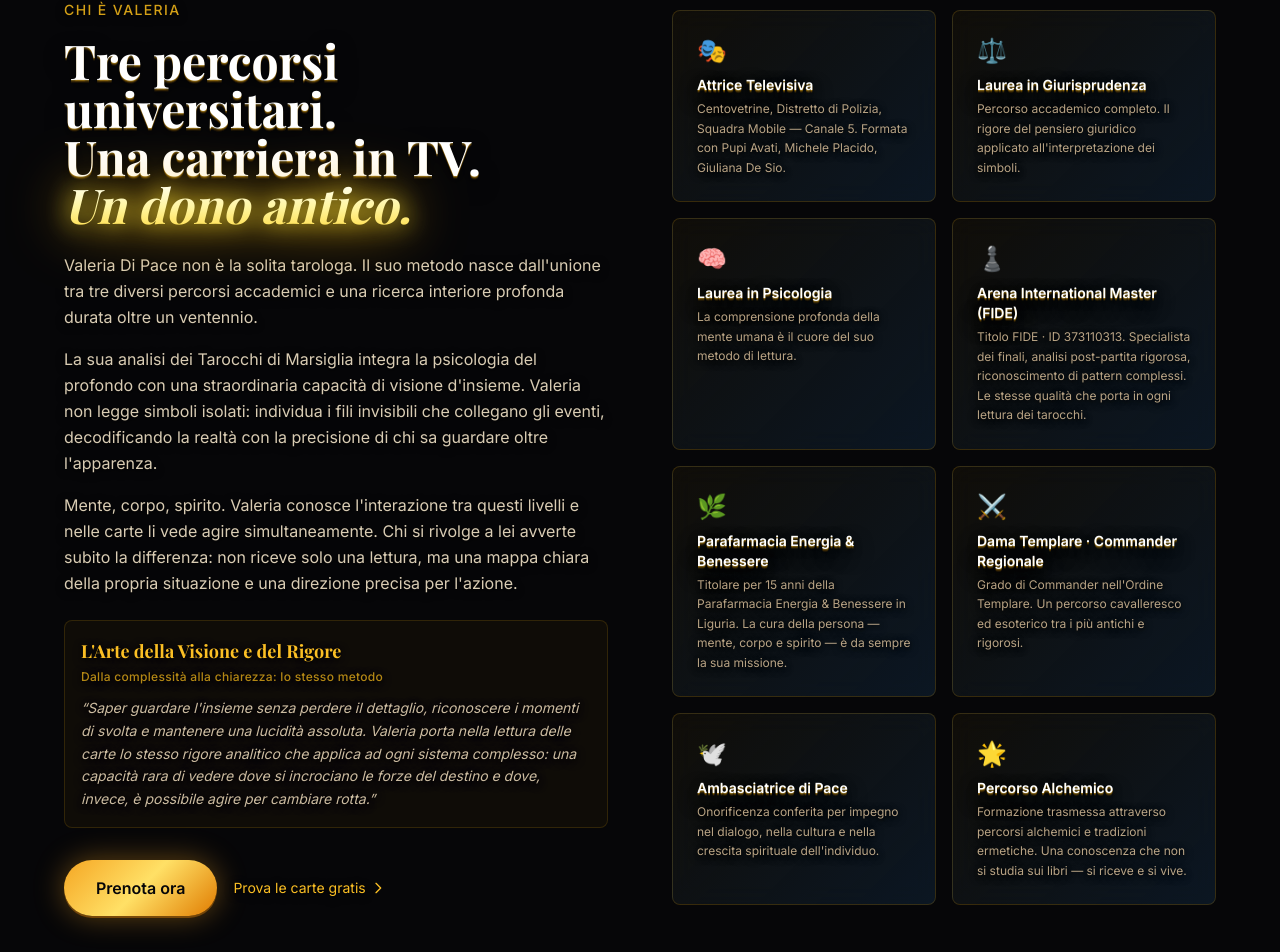
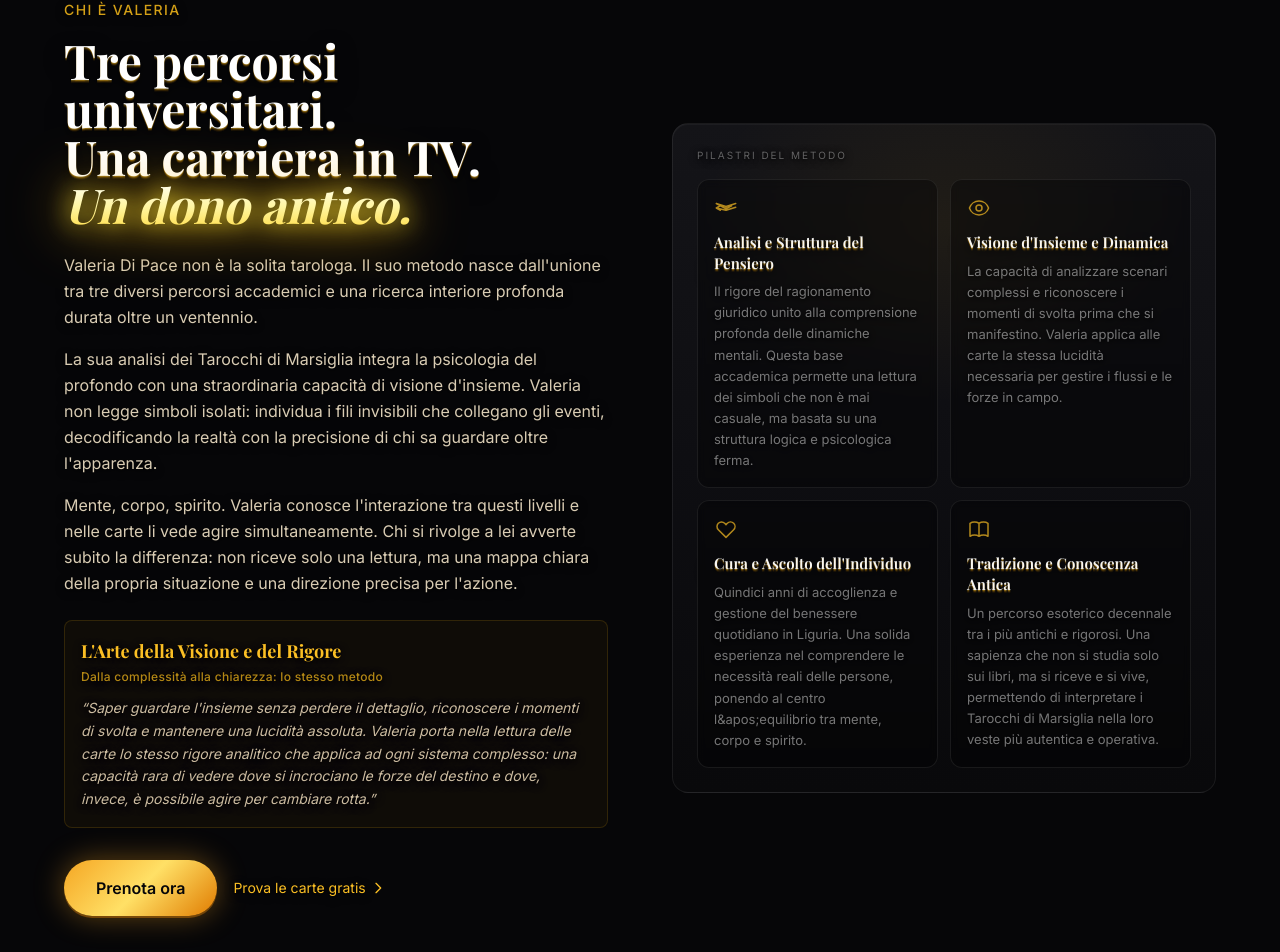
Before and after one commit to DND72/valeria-landing, a React (Vite) app: page / in a window 1280 px wide. Shown: the part 1768-2720 px from the top of the page. Built offline with nearby package versions, Linux system fonts and the light colour scheme; no server answers; a web font is replaced by a local one.

Commit message:
Update About.tsx

```diff
--- a/src/components/About.tsx
+++ b/src/components/About.tsx
@@ -1,47 +1,91 @@
 import { motion } from 'framer-motion'
 
-const credentials = [
+type PillarIcon = 'structure' | 'vision' | 'care' | 'tradition'
+
+const credentials: { icon: PillarIcon; title: string; desc: string }[] = [
   {
-    icon: '🎭',
-    title: 'Attrice Televisiva',
-    desc: 'Centovetrine, Distretto di Polizia, Squadra Mobile — Canale 5. Formata con Pupi Avati, Michele Placido, Giuliana De Sio.',
+    icon: 'structure',
+    title: 'Analisi e Struttura del Pensiero',
+    desc:
+      'Il rigore del ragionamento giuridico unito alla comprensione profonda delle dinamiche mentali. Questa base accademica permette una lettura dei simboli che non è mai casuale, ma basata su una struttura logica e psicologica ferma.',
   },
   {
-    icon: '⚖️',
-    title: 'Laurea in Giurisprudenza',
-    desc: 'Percorso accademico completo. Il rigore del pensiero giuridico applicato all\'interpretazione dei simboli.',
+    icon: 'vision',
+    title: "Visione d'Insieme e Dinamica",
+    desc:
+      'La capacità di analizzare scenari complessi e riconoscere i momenti di svolta prima che si manifestino. Valeria applica alle carte la stessa lucidità necessaria per gestire i flussi e le forze in campo.',
   },
   {
-    icon: '🧠',
-    title: 'Laurea in Psicologia',
-    desc: 'La comprensione profonda della mente umana è il cuore del suo metodo di lettura.',
+    icon: 'care',
+    title: "Cura e Ascolto dell'Individuo",
+    desc:
+      'Quindici anni di accoglienza e gestione del benessere quotidiano in Liguria. Una solida esperienza nel comprendere le necessità reali delle persone, ponendo al centro l&apos;equilibrio tra mente, corpo e spirito.',
   },
   {
-    icon: '♟️',
-    title: 'Arena International Master (FIDE)',
-    desc: 'Titolo FIDE · ID 373110313. Specialista dei finali, analisi post-partita rigorosa, riconoscimento di pattern complessi. Le stesse qualità che porta in ogni lettura dei tarocchi.',
-  },
-  {
-    icon: '🌿',
-    title: 'Parafarmacia Energia & Benessere',
-    desc: 'Titolare per 15 anni della Parafarmacia Energia & Benessere in Liguria. La cura della persona — mente, corpo e spirito — è da sempre la sua missione.',
-  },
-  {
-    icon: '⚔️',
-    title: 'Dama Templare · Commander Regionale',
-    desc: 'Grado di Commander nell\'Ordine Templare. Un percorso cavalleresco ed esoterico tra i più antichi e rigorosi.',
-  },
-  {
-    icon: '🕊️',
-    title: 'Ambasciatrice di Pace',
-    desc: 'Onorificenza conferita per impegno nel dialogo, nella cultura e nella crescita spirituale dell\'individuo.',
-  },
-  {
-    icon: '🌟',
-    title: 'Percorso Alchemico',
-    desc: 'Formazione trasmessa attraverso percorsi alchemici e tradizioni ermetiche. Una conoscenza che non si studia sui libri — si riceve e si vive.',
+    icon: 'tradition',
+    title: 'Tradizione e Conoscenza Antica',
+    desc:
+      'Un percorso esoterico decennale tra i più antichi e rigorosi. Una sapienza che non si studia solo sui libri, ma si riceve e si vive, permettendo di interpretare i Tarocchi di Marsiglia nella loro veste più autentica e operativa.',
   },
 ]
+
+function PillarIconSvg({ name }: { name: PillarIcon }) {
+  const cls = 'w-6 h-6 shrink-0 text-gold-400/70'
+  switch (name) {
+    case 'structure':
+      return (
+        <svg className={cls} fill="none" viewBox="0 0 24 24" stroke="currentColor" aria-hidden>
+          <path
+            strokeLinecap="round"
+            strokeLinejoin="round"
+            strokeWidth={1.5}
+            d="M6.429 9.75L2.25 12l4.179 2.25m0-4.5l5.571 3 5.571-3m-11.142 0L2.25 7.5 12 10.5l9.75-3m-9.75 3L12 14.25m0 0l9.75-3m-9.75 3L2.25 12"
+          />
+        </svg>
+      )
+    case 'vision':
+      return (
+        <svg className={cls} fill="none" viewBox="0 0 24 24" stroke="currentColor" aria-hidden>
+          <path
+            strokeLinecap="round"
+            strokeLinejoin="round"
+            strokeWidth={1.5}
+            d="M15 12a3 3 0 11-6 0 3 3 0 016 0z"
+          />
+          <path
+            strokeLinecap="round"
+            strokeLinejoin="round"
+            strokeWidth={1.5}
+            d="M2.458 12C3.732 7.943 7.523 5 12 5c4.478 0 8.268 2.943 9.542 7-1.274 4.057-5.064 7-9.542 7-4.477 0-8.268-2.943-9.542-7z"
+          />
+        </svg>
+      )
+    case 'care':
+      return (
+        <svg className={cls} fill="none" viewBox="0 0 24 24" stroke="currentColor" aria-hidden>
+          <path
+            strokeLinecap="round"
+            strokeLinejoin="round"
+            strokeWidth={1.5}
+            d="M4.318 6.318a4.5 4.5 0 000 6.364L12 20.364l7.682-7.682a4.5 4.5 0 00-6.364-6.364L12 7.636l-1.318-1.318a4.5 4.5 0 00-6.364 0z"
+          />
+        </svg>
+      )
+    case 'tradition':
+      return (
+        <svg className={cls} fill="none" viewBox="0 0 24 24" stroke="currentColor" aria-hidden>
+          <path
+            strokeLinecap="round"
+            strokeLinejoin="round"
+            strokeWidth={1.5}
+            d="M12 6.253v13m0-13C10.832 5.477 9.246 5 7.5 5S4.168 5.477 3 6.253v13C4.168 18.477 5.754 18 7.5 18s3.332.477 4.5 1.253m0-13C13.168 5.477 14.754 5 16.5 5c1.747 0 3.332.477 4.5 1.253v13C19.832 18.477 18.247 18 16.5 18c-1.746 0-3.332.477-4.5 1.253"
+          />
+        </svg>
+      )
+    default:
+      return null
+  }
+}
 
 export default function About() {
   return (
@@ -112,30 +156,39 @@ export default function About() {
             </div>
           </motion.div>
 
-          {/* Credentials grid */}
+          {/* Pilastri del metodo */}
           <motion.div
             initial={{ opacity: 0, x: 30 }}
             whileInView={{ opacity: 1, x: 0 }}
             viewport={{ once: true }}
             transition={{ duration: 0.8, delay: 0.2 }}
-            className="grid grid-cols-1 sm:grid-cols-2 gap-4"
+            className="relative rounded-2xl border border-white/[0.07] bg-gradient-to-b from-[#141418] via-[#0e0e12] to-[#09090b] p-5 sm:p-6 shadow-[inset_0_1px_0_rgba(255,255,255,0.04)]"
           >
+            <div
+              className="pointer-events-none absolute inset-0 rounded-2xl bg-[radial-gradient(ellipse_75%_45%_at_50%_15%,rgba(212,160,23,0.07),transparent_60%)]"
+              aria-hidden
+            />
+            <p className="relative text-[10px] uppercase tracking-[0.2em] text-white/35 mb-4">Pilastri del metodo</p>
+            <div className="relative grid grid-cols-1 sm:grid-cols-2 gap-3">
               {credentials.map((cred, i) => (
                 <motion.div
                   key={cred.title}
-                initial={{ opacity: 0, y: 20 }}
+                  initial={{ opacity: 0, y: 16 }}
                   whileInView={{ opacity: 1, y: 0 }}
                   viewport={{ once: true }}
-                transition={{ duration: 0.5, delay: 0.1 + i * 0.07 }}
-                className="mystical-card group cursor-default"
+                  transition={{ duration: 0.45, delay: 0.08 + i * 0.06 }}
+                  className="group rounded-xl border border-white/[0.08] bg-black/35 backdrop-blur-sm p-4 transition-colors hover:border-gold-600/25"
                 >
-                <div className="text-2xl mb-2">{cred.icon}</div>
-                <h3 className="font-semibold text-white text-sm mb-1 group-hover:text-gold-400 transition-colors">
+                  <div className="mb-3 flex items-center gap-2.5">
+                    <PillarIconSvg name={cred.icon} />
+                  </div>
+                  <h3 className="font-serif text-[15px] font-semibold leading-snug text-white/95 mb-2 group-hover:text-gold-400/95 transition-colors">
                     {cred.title}
                   </h3>
-                <p className="text-white/40 text-xs leading-relaxed">{cred.desc}</p>
+                  <p className="text-white/45 text-[13px] leading-relaxed">{cred.desc}</p>
                 </motion.div>
               ))}
+            </div>
           </motion.div>
         </div>
       </div>
```
Lines whose indentation alone changed are shown as unchanged.
